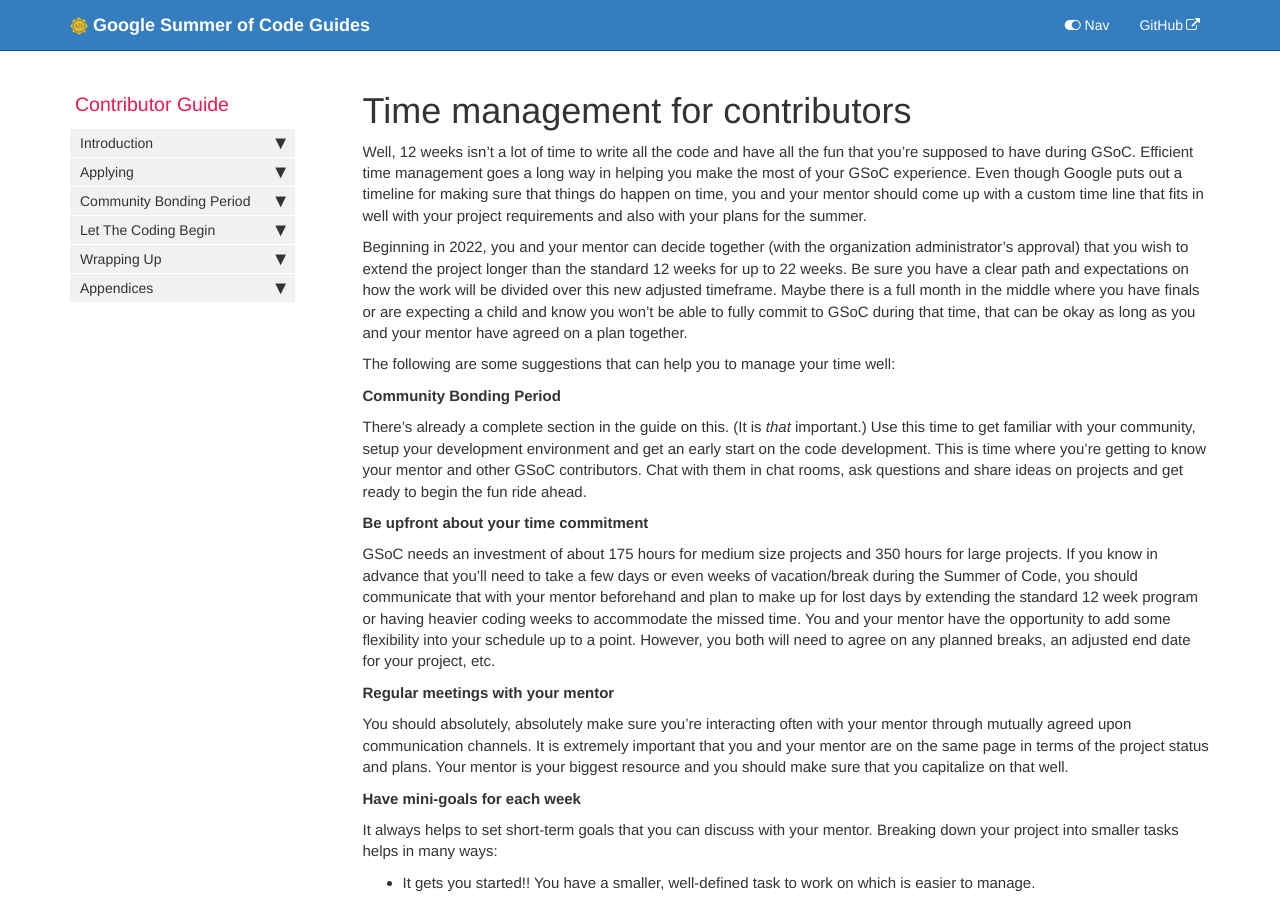
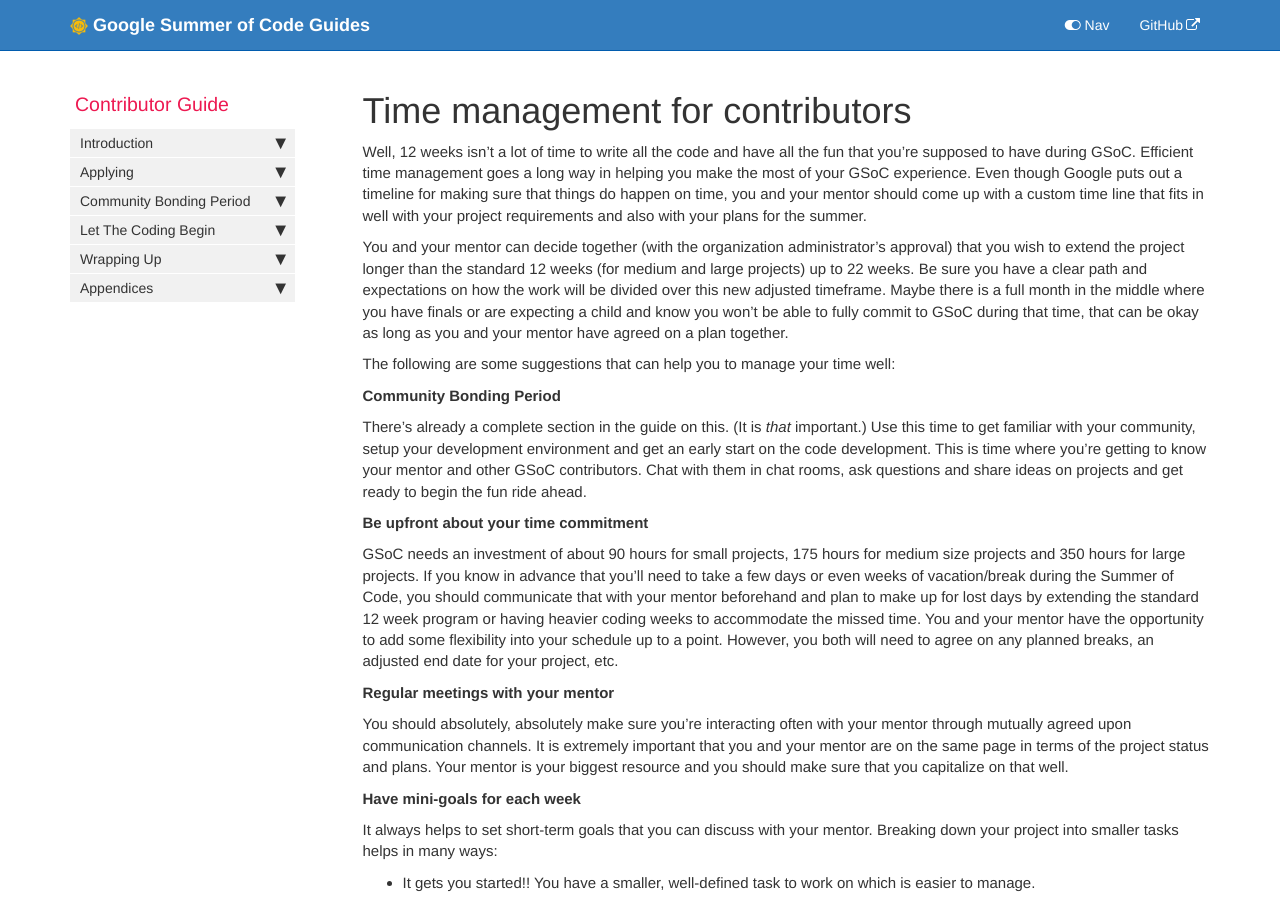
Before and after one commit to google/gsocguides, a Jekyll site: the page built from pages/student/14-time_management_for_students.md, in a window 1280 px wide and 900 px high. Built offline with Jekyll 4.4.1, drawn with Linux system fonts in a browser that asks for light colours.

Commit message:
Update 14-time_management_for_students.md
adding small projects

```diff
--- a/pages/student/14-time_management_for_students.md
+++ b/pages/student/14-time_management_for_students.md
@@ -8,7 +8,7 @@ sidebar: student_sidebar
 
 Well, 12 weeks isn't a lot of time to write all the code and have all the fun that you're supposed to have during GSoC. Efficient time management goes a long way in helping you make the most of your GSoC experience. Even though Google puts out a timeline for making sure that things do happen on time, you and your mentor should come up with a custom time line that fits in well with your project requirements and also with your plans for the summer.
 
-Beginning in 2022, you and your mentor can decide together (with the organization administrator's approval) that you wish to extend the project longer than the standard 12 weeks for up to 22 weeks. Be sure you have a clear path and expectations on how the work will be divided over this new adjusted timeframe. Maybe there is a full month in the middle where you have finals or are expecting a child and know you won't be able to fully commit to GSoC during that time, that can be okay as long as you and your mentor have agreed on a plan together.
+You and your mentor can decide together (with the organization administrator's approval) that you wish to extend the project longer than the standard 12 weeks (for medium and large projects) up to 22 weeks. Be sure you have a clear path and expectations on how the work will be divided over this new adjusted timeframe. Maybe there is a full month in the middle where you have finals or are expecting a child and know you won't be able to fully commit to GSoC during that time, that can be okay as long as you and your mentor have agreed on a plan together.
 
 The following are some suggestions that can help you to manage your time well:
 
@@ -18,7 +18,7 @@ There's already a complete section in the guide on this. (It is *that* important
 
 **Be upfront about your time commitment**
 
-GSoC needs an investment of about 175 hours for medium size projects and 350 hours for large projects. If you know in advance that you'll need to take a few days or even weeks of vacation/break during the Summer of Code, you should communicate that with your mentor beforehand and plan to make up for lost days by extending the standard 12 week program or having heavier coding weeks to accommodate the missed time. You and your mentor have the opportunity to add some flexibility into your schedule up to a point. However, you both will need to agree on any planned breaks, an adjusted end date for your project, etc.
+GSoC needs an investment of about 90 hours for small projects, 175 hours for medium size projects and 350 hours for large projects. If you know in advance that you'll need to take a few days or even weeks of vacation/break during the Summer of Code, you should communicate that with your mentor beforehand and plan to make up for lost days by extending the standard 12 week program or having heavier coding weeks to accommodate the missed time. You and your mentor have the opportunity to add some flexibility into your schedule up to a point. However, you both will need to agree on any planned breaks, an adjusted end date for your project, etc.
 
 **Regular meetings with your mentor**
 
```
